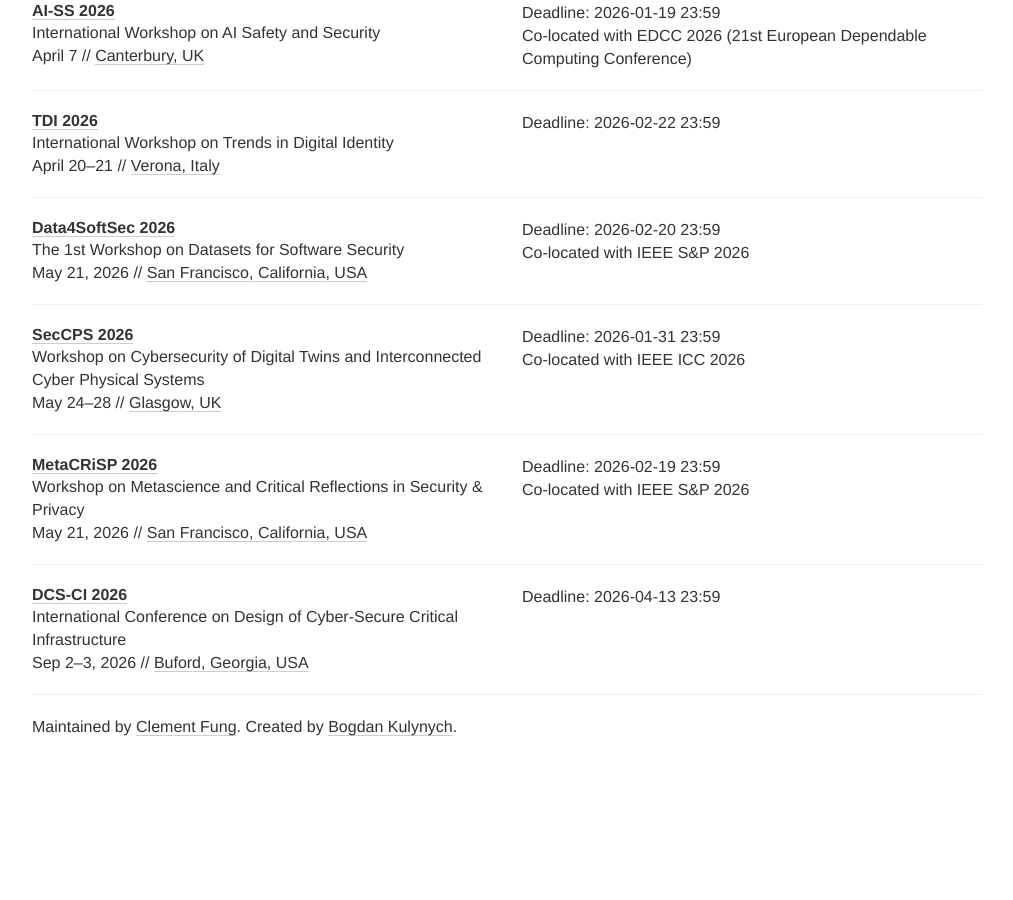
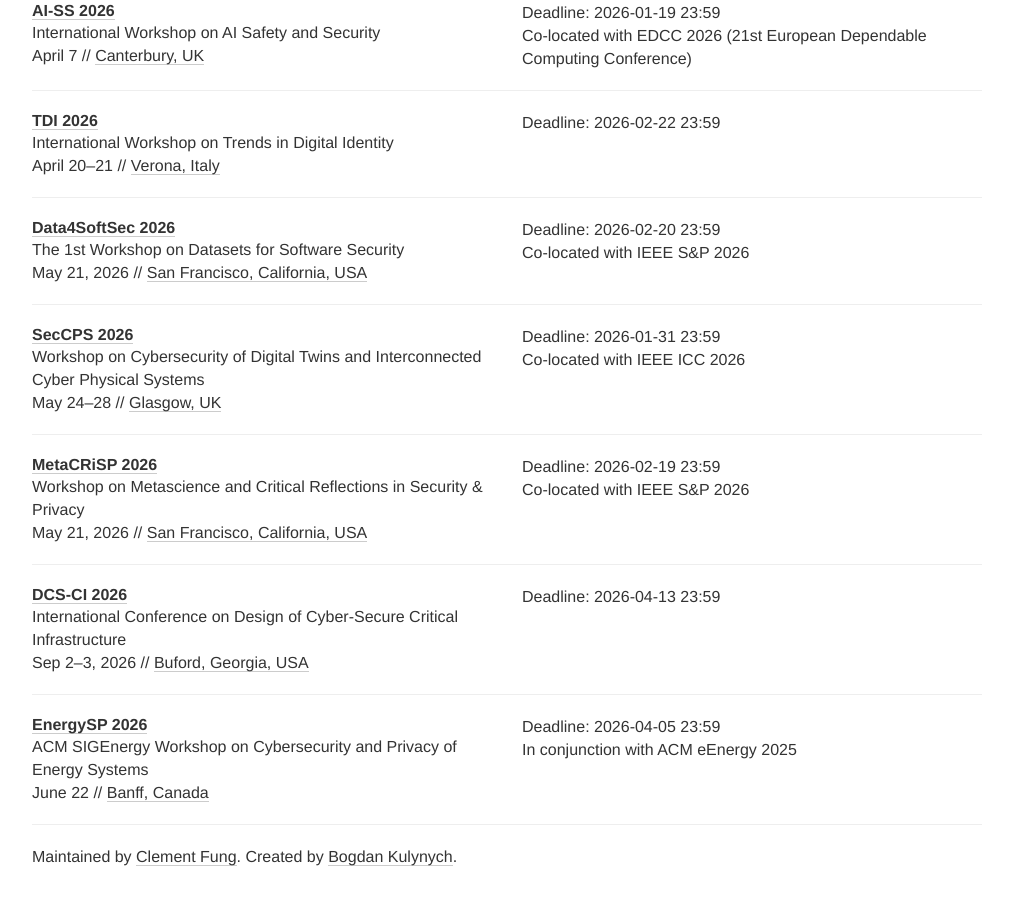
Before and after one commit to sec-deadlines/sec-deadlines.github.io, a Jekyll site: the page built from index.html, in a window 1280 px wide and 900 px high, scrolled down 21916 px. Shown: the whole window, without its empty margins (133-1146 px from the left). Built offline with Jekyll 4.4.1, drawn with Linux system fonts in a browser that asks for light colours; nearby versions of some CDN libraries; comment, search, counter and statistics services are not loaded; before the commit the page ends 22686 px from its top, so only the background shows below that.

Commit message:
Add EnergySP 2026 workshop

```diff
--- a/_data/conferences.yml
+++ b/_data/conferences.yml
@@ -1615,3 +1615,13 @@
   date: Sep 2-3, 2026
   place: Buford, Georgia, USA
   tags: [SEC, CONF]
+
+- name: EnergySP
+  year: 2026
+  description: ACM SIGEnergy Workshop on Cybersecurity and Privacy of Energy Systems
+  link: https://energysp.github.io/
+  deadline: ["2026-04-05 23:59"]
+  date: June 22
+  place: Banff, Canada
+  comment: In conjunction with ACM eEnergy 2025
+  tags: [SEC, PRIV, SHOP]
```
